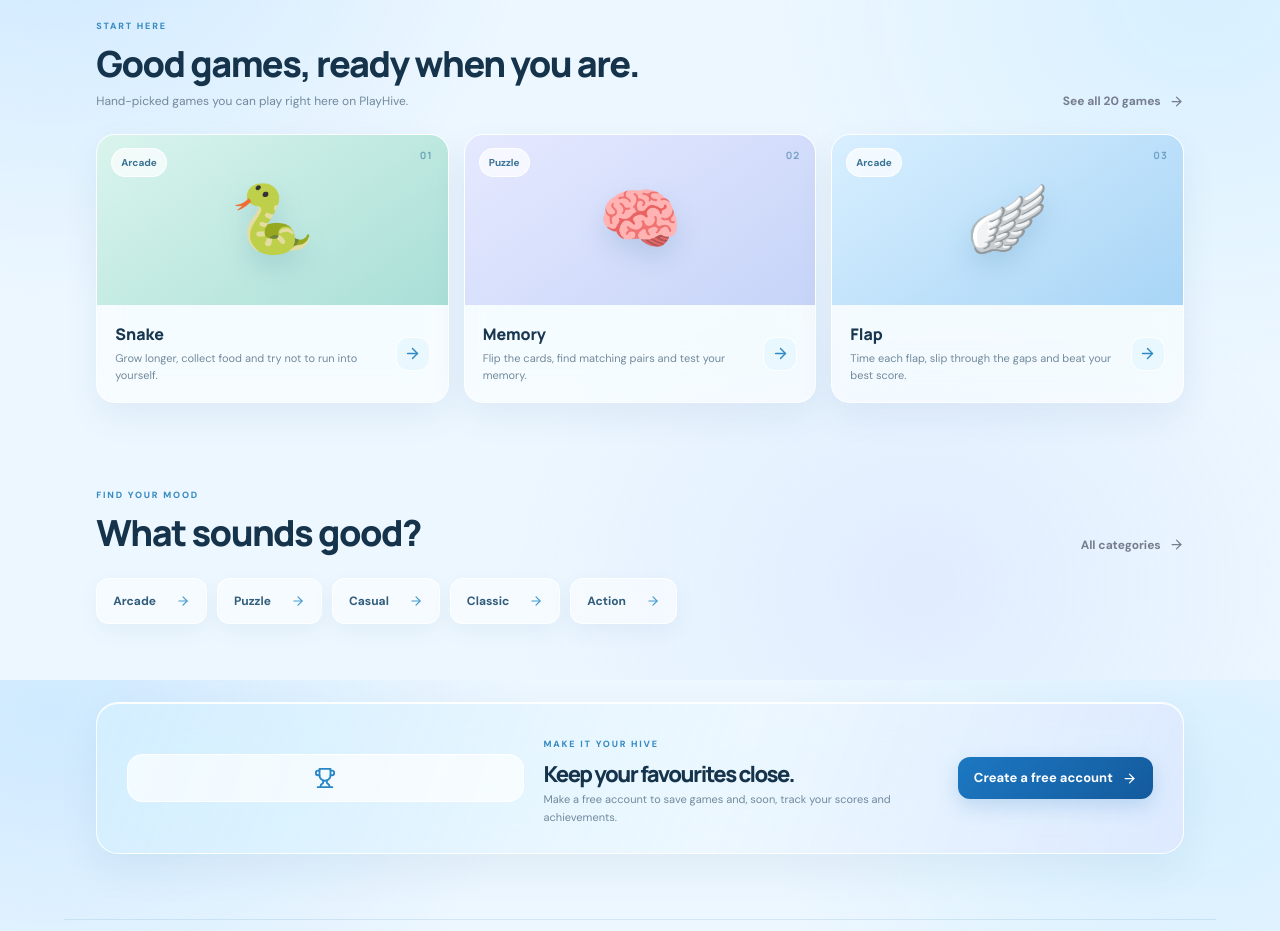
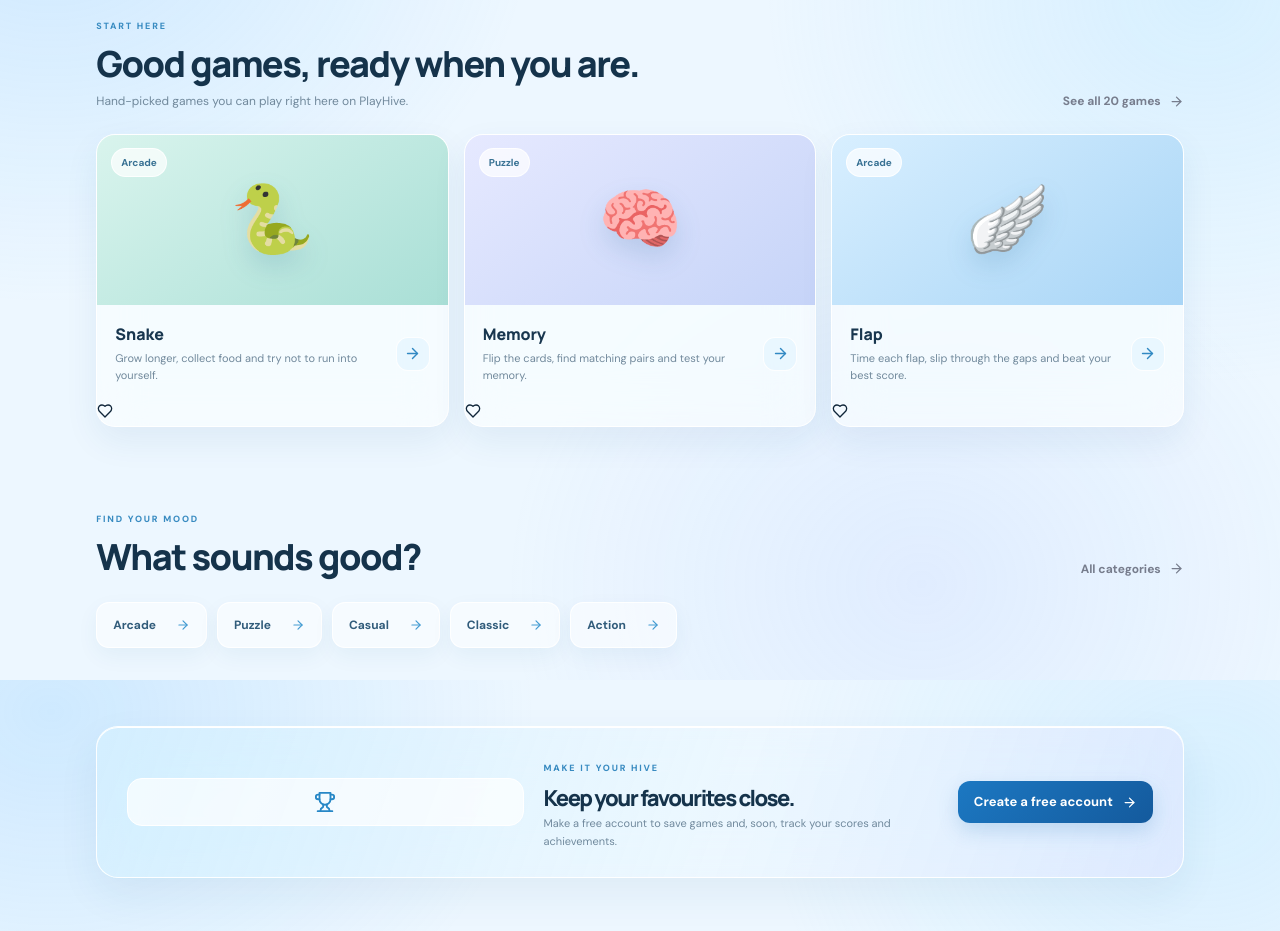
Before and after one commit to deathstrider114/PlayHive, a Next.js app: page / in a window 1280 px wide. Shown: the part 920-1851 px from the top of the page. Built offline with nearby package versions, Linux system fonts and the light colour scheme; no server answers.

Commit message:
Add favourite controls to featured games

```diff
--- a/src/app/page.tsx
+++ b/src/app/page.tsx
@@ -1,4 +1,5 @@
 import { ArrowRight, Gamepad2, Search, Sparkles, Trophy, Zap } from "lucide-react";
+import GameCard from "@/components/game-card";
 import { createClient } from "@/lib/supabase/server";
 import { games } from "@/lib/games";
 
@@ -38,10 +39,7 @@ export default async function Home() {
       <section className="browse-strip glass"><div className="browse-icon"><Search size={19}/></div><div className="browse-copy"><b>Not sure what to play?</b><span>Search the library and see what catches your eye.</span></div><a href="/search" className="browse-link">Find a game <ArrowRight size={15}/></a></section>
       <section className="section games-section">
         <div className="heading"><div><label>START HERE</label><h2>Good games, ready when you are.</h2><p>Hand-picked games you can play right here on PlayHive.</p></div><a href="/games" className="section-link">See all {games.length} games <ArrowRight size={15}/></a></div>
-        <div className="game-library-grid home-game-grid">{featured.map((game, index) => <a className={`game-card ${game.accent}`} href={`/play/${game.slug}`} key={game.slug}>
-          <div className="game-card-art"><span>{game.icon}</span><small>{game.category}</small><em>0{index + 1}</em></div>
-          <div className="game-card-copy"><div><h2>{game.title}</h2><p>{game.description}</p></div><span className="game-card-arrow"><ArrowRight size={17}/></span></div>
-        </a>)}</div>
+        <div className="game-library-grid home-game-grid">{featured.map((game) => <GameCard game={game} key={game.slug}/>)}</div>
       </section>
       <section className="section category-section">
         <div className="heading"><div><label>FIND YOUR MOOD</label><h2>What sounds good?</h2></div><a href="/categories" className="section-link">All categories <ArrowRight size={15}/></a></div>
```
